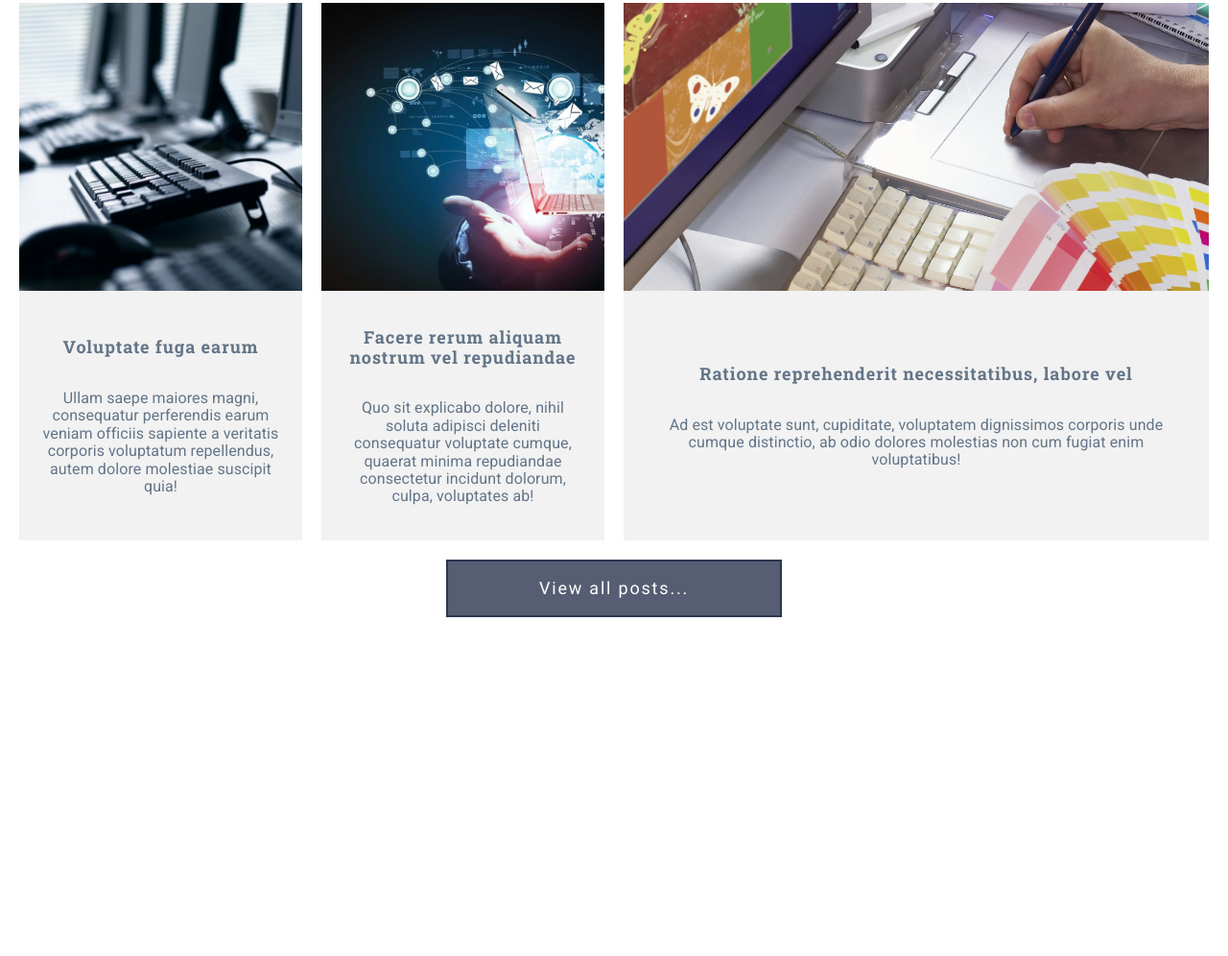
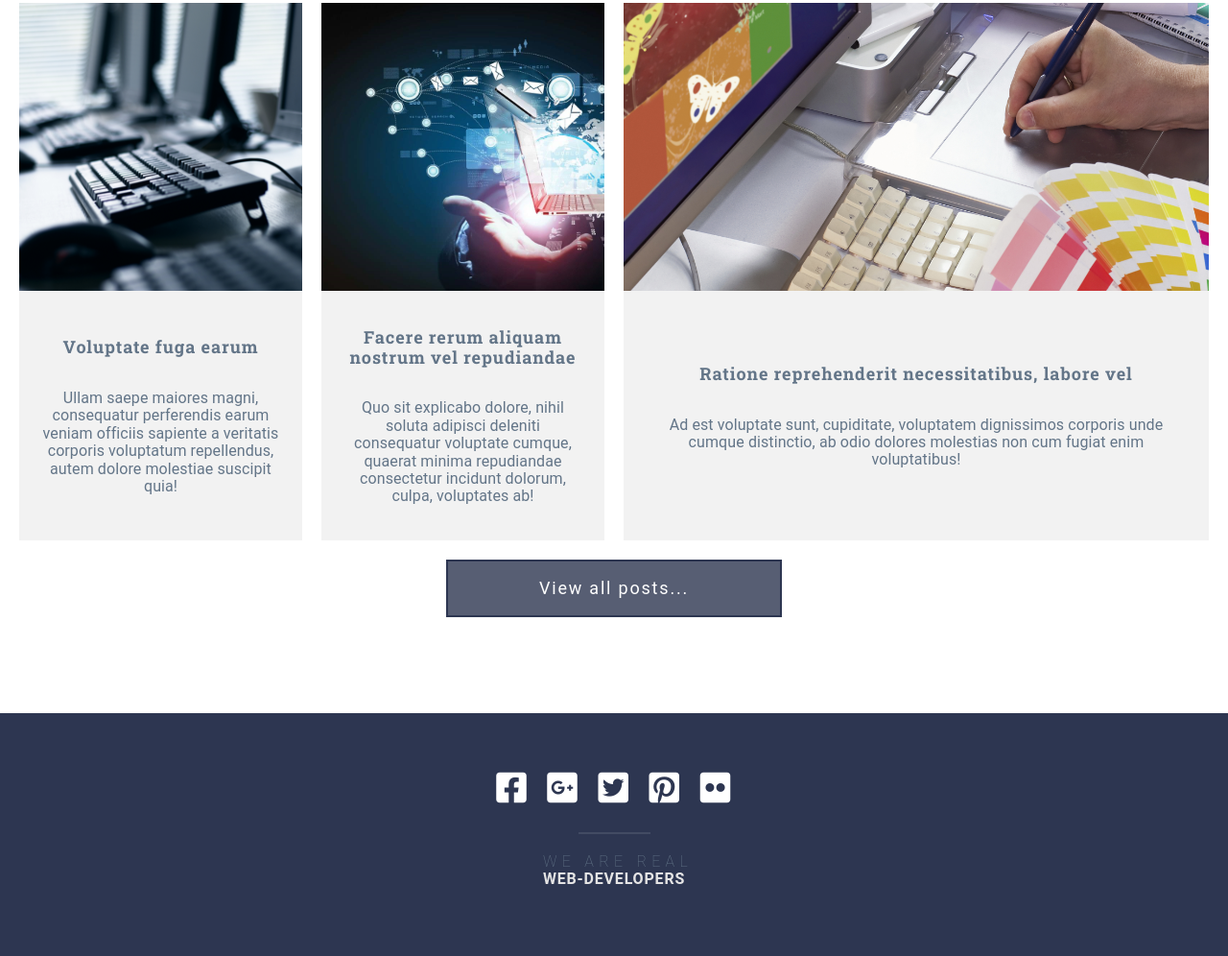
Before and after one commit to Grom11414/grid-template-homework.github.io, a website: page index.html in a window 1280 px wide. Shown: the part 3358-4354 px from the top of the page at 96% size. Before the commit the page ends 4101 px from the top, so only its background shows below. Drawn offline with Linux system fonts and the light colour scheme.

Commit message:
added Footer

```diff
--- a/assets/scss/_footer.scss
+++ b/assets/scss/_footer.scss
@@ -0,0 +1,72 @@
+.footer {
+  padding: ($gap * 2.5) $gap ($gap * 3.5);
+
+  text-align: center;
+
+  background-color: $color-primary;
+
+  &__container {
+    @extend %container;
+  }
+
+  &__social {
+    position: relative;
+
+    display: grid;
+    justify-content: center;
+
+    margin-bottom: $gap * 2;
+
+    grid-template-columns: repeat(auto-fit, minmax($gap * 2.5, max-content));
+
+    &::after {
+      position: absolute;
+      bottom: - $gap;
+      left: calc(50% - 75px / 2);
+
+      width: 75px;
+      height: 2px;
+
+      content: "";
+
+      background-color: rgba($color-light, 0.1);
+    }
+
+    a {
+      display: block;
+
+      padding: $gap / 2;
+
+      transition: color 0.5s;
+
+      &:hover,
+      &:focus {
+        color: $color-accent;
+      }
+    }
+
+    .fab {
+      font-size: 36px;
+    }
+  }
+
+  &__copy {
+    span {
+      &:nth-of-type(1) {
+        margin-right: -0.5em;
+
+        letter-spacing: 0.33em;
+
+        font-weight: 100;
+      }
+
+      &:nth-of-type(2) {
+        letter-spacing: 0.05em;
+
+        color: $color-gray-light;
+
+        font-weight: 700;
+      }
+    }
+  }
+}
--- a/assets/scss/style.scss
+++ b/assets/scss/style.scss
@@ -21,4 +21,4 @@
 @import "sections/form/form-item";
 @import "sections/section-posts";
 
-// @import "footer";
+@import "footer";
--- a/index.html
+++ b/index.html
@@ -1,5 +1,5 @@
 <!doctype html>
-<html lang="en">
+<html lang="zxx">
 
 <head>
     <meta charset="UTF-8">
@@ -7,7 +7,7 @@
         content="width=device-width, user-scalable=no, initial-scale=1.0, maximum-scale=1.0, minimum-scale=1.0">
     <meta http-equiv="X-UA-Compatible" content="ie=edge">
     <link rel="shortcut icon" href="assets/img/favicon.png" type="image/png">
-    <link href="https://fonts.googleapis.com/css?family=Roboto+Slab:100,300,400,700|Roboto:100,300,400,500,700,900"
+    <link href="https://fonts.googleapis.com/css?family=Roboto+Slab:100,300,400,700,Roboto:100,300,400,500,700,900"
         rel="stylesheet">
     <link rel="stylesheet" href="libs/@fortawesome/fontawesome-free/css/all.min.css">
     <link rel="stylesheet" href="assets/css/style.css">
@@ -271,7 +271,8 @@
                             <div class="post-item__caption">
                                 <h3>Ratione reprehenderit necessitatibus, labore vel</h3>
                                 <p>
-                                    Ad est voluptate sunt, cupiditate, voluptatem dignissimos corporis unde cumque distinctio, ab odio dolores
+                                    Ad est voluptate sunt, cupiditate, voluptatem dignissimos corporis unde cumque
+                                    distinctio, ab odio dolores
                                     molestias non cum fugiat enim voluptatibus!
                                 </p>
                             </div>
@@ -285,6 +286,32 @@
         </section>
     </main>
 
+    <footer class="footer">
+        <div class="footer__container">
+            <div class="footer__social">
+                <a href="#">
+                    <i class="fab fa-facebook-square"></i>
+                </a>
+                <a href="#">
+                    <i class="fab fa-google-plus-square"></i>
+                </a>
+                <a href="#">
+                    <i class="fab fa-twitter-square"></i>
+                </a>
+                <a href="#">
+                    <i class="fab fa-pinterest-square"></i>
+                </a>
+                <a href="#">
+                    <i class="fab fa-flickr"></i>
+                </a>
+            </div>
+            <div class="footer__copy">
+                <span>WE ARE REAL</span> <br>
+                <span>WEB-DEVELOPERS</span>
+            </div>
+        </div>
+    </footer>
+
     <script src="libs/jquery/dist/jquery.min.js"></script>
     <script src="assets/js/main.js"></script>
 </body>
```
Also changed, not shown: assets/css/style.css.
